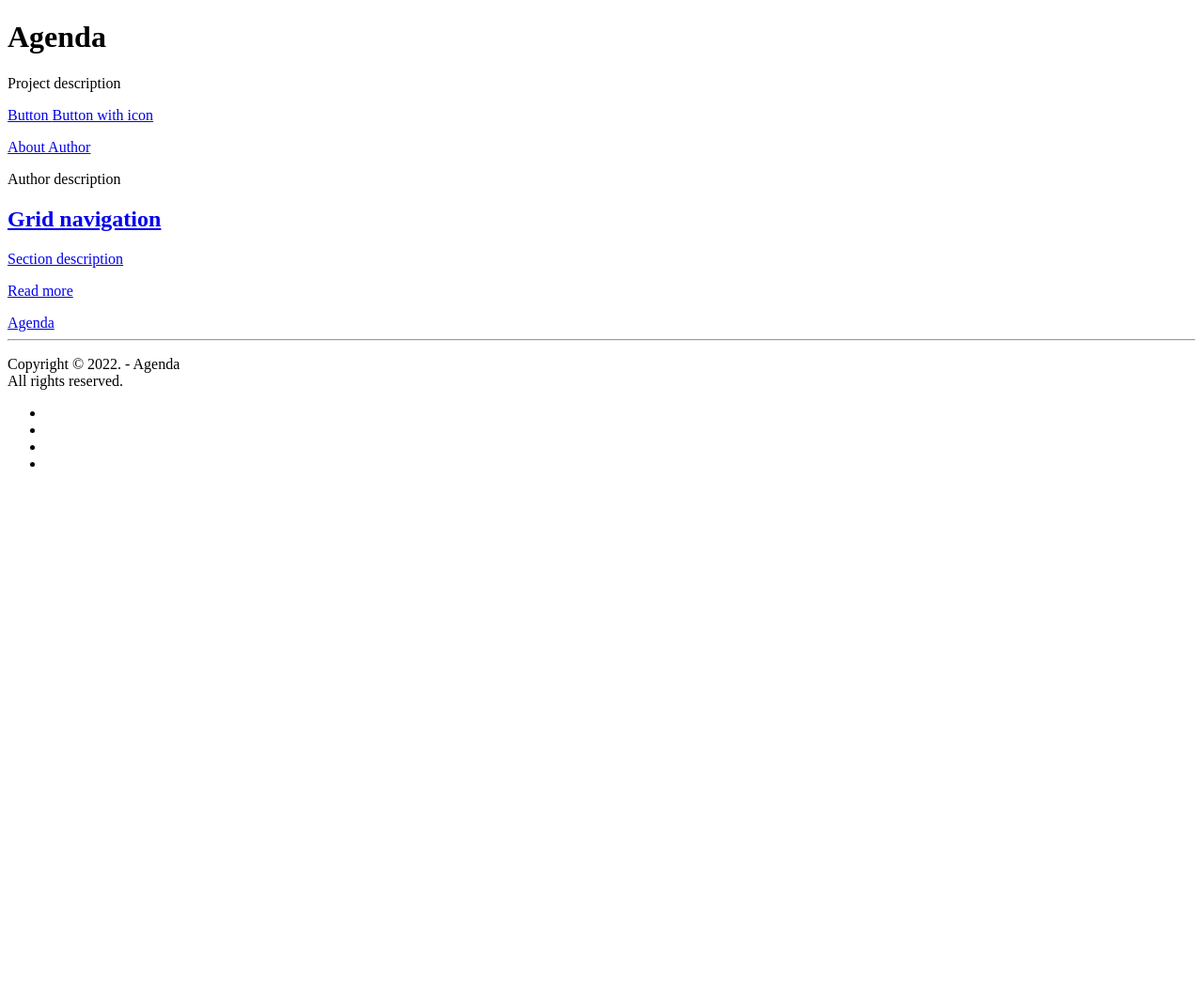
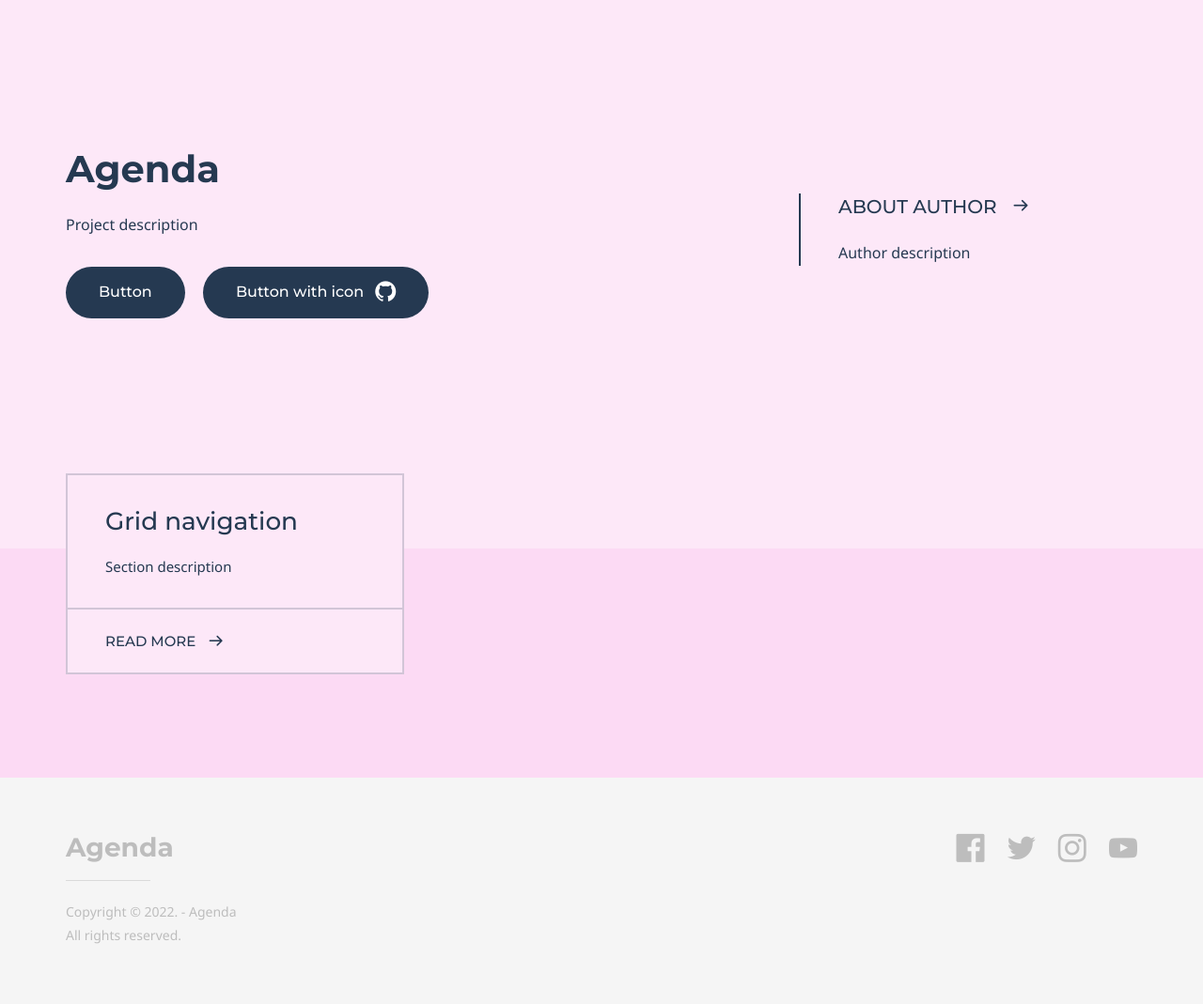
Before and after one commit to Joshua-McGee/digitalcontent.github.io, a Jekyll site: the page index.html, which Jekyll copies as it is, in a window 1280 px wide. Shown: the whole page at 94% size. Built offline with Jekyll 4.4.1, drawn with Linux system fonts in a browser that asks for light colours; nearby versions of some CDN libraries; some web fonts are replaced; library files that are not in the unit come from our copies; before the commit the page ends 900 px from its top, so only the background shows below that.

Commit message:
revert change

```diff
--- a/index.html
+++ b/index.html
@@ -13,7 +13,7 @@
 	<link rel="icon" href="/favicon.ico" type="image/x-icon">
 	<link rel="stylesheet"
 		href="https://fonts.googleapis.com/css?family=Montserrat:400,400i,500,500i,700,700i|Noto+Sans:400,400i,700,700i|Source+Code+Pro&amp;subset=latin-ext">
-	<link rel="stylesheet" href="digitalcontent.github.io/doks-theme/assets/css/style.css">
+	<link rel="stylesheet" href="doks-theme/assets/css/style.css">
 
 </head>
 
@@ -147,14 +147,11 @@
 	</footer><!-- /.site-footer -->
 
 
-	<script src="digitalcontent.github.io/doks-theme/assets/js/vendor/jquery.min.js"></script>
-	<script type="text/javascript"
-		src="digitalcontent.github.io/doks-theme/assets/js/vendor/bootstrap/affix.min.js"></script>
-	<script type="text/javascript"
-		src="digitalcontent.github.io/doks-theme/assets/js/vendor/bootstrap/scrollspy.min.js"></script>
-	<script type="text/javascript"
-		src="digitalcontent.github.io/doks-theme/assets/js/vendor/matchHeight.min.js"></script>
-	<script type="text/javascript" src="digitalcontent.github.io/doks-theme/assets/js/scripts.min.js"></script>
+	<script src="doks-theme/assets/js/vendor/jquery.min.js"></script>
+	<script type="text/javascript" src="doks-theme/assets/js/vendor/bootstrap/affix.min.js"></script>
+	<script type="text/javascript" src="doks-theme/assets/js/vendor/bootstrap/scrollspy.min.js"></script>
+	<script type="text/javascript" src="doks-theme/assets/js/vendor/matchHeight.min.js"></script>
+	<script type="text/javascript" src="doks-theme/assets/js/scripts.min.js"></script>
 
 
 
```
Also changed, not shown: other parts of index.html (+1 -1 lines).
